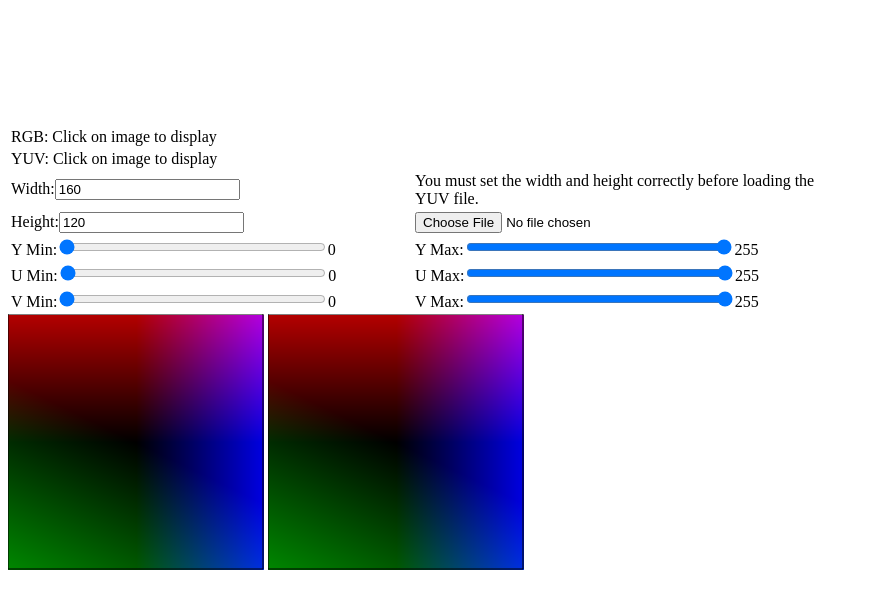
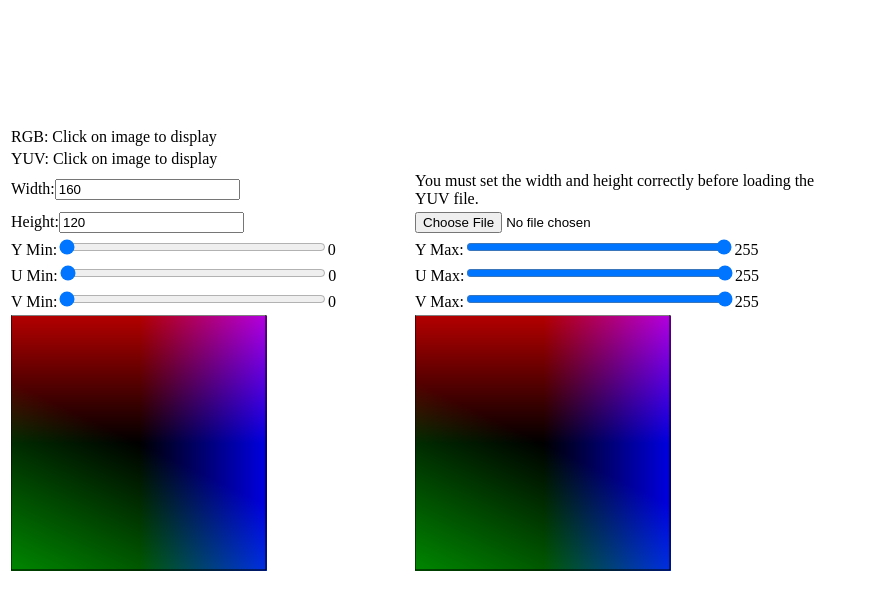
Before and after one commit to QuirkyCort/misc, a plain HTML site: page yuv_threshold.html in a window 1280 px wide. Shown: the part 79-688 px from the top of the page, without its empty margins (0-869 px from the left). Drawn offline with Linux system fonts and the light colour scheme.

Commit message:
Neater display of yuv planes

```diff
--- a/yuv_threshold.html
+++ b/yuv_threshold.html
@@ -59,9 +59,11 @@
             <td>V Min:<input id="v_min" type="range" min="0" max="255" value="0" step="1"><span id="v_min_val">0</span></td>
             <td>V Max:<input id="v_max" type="range" min="0" max="255" value="255" step="1"><span id="v_max_val">255</span></td>
         </tr>
+        <tr>
+            <td><canvas id="yuv_min_plane" width="256" height="256"></canvas></td>
+            <td><canvas id="yuv_max_plane" width="256" height="256"></canvas></td>
+        </tr>
     </table>
-    <canvas id="yuv_min_plane" width="256" height="256"></canvas>
-    <canvas id="yuv_max_plane" width="256" height="256"></canvas>
   </main>
 
   <script>
```
